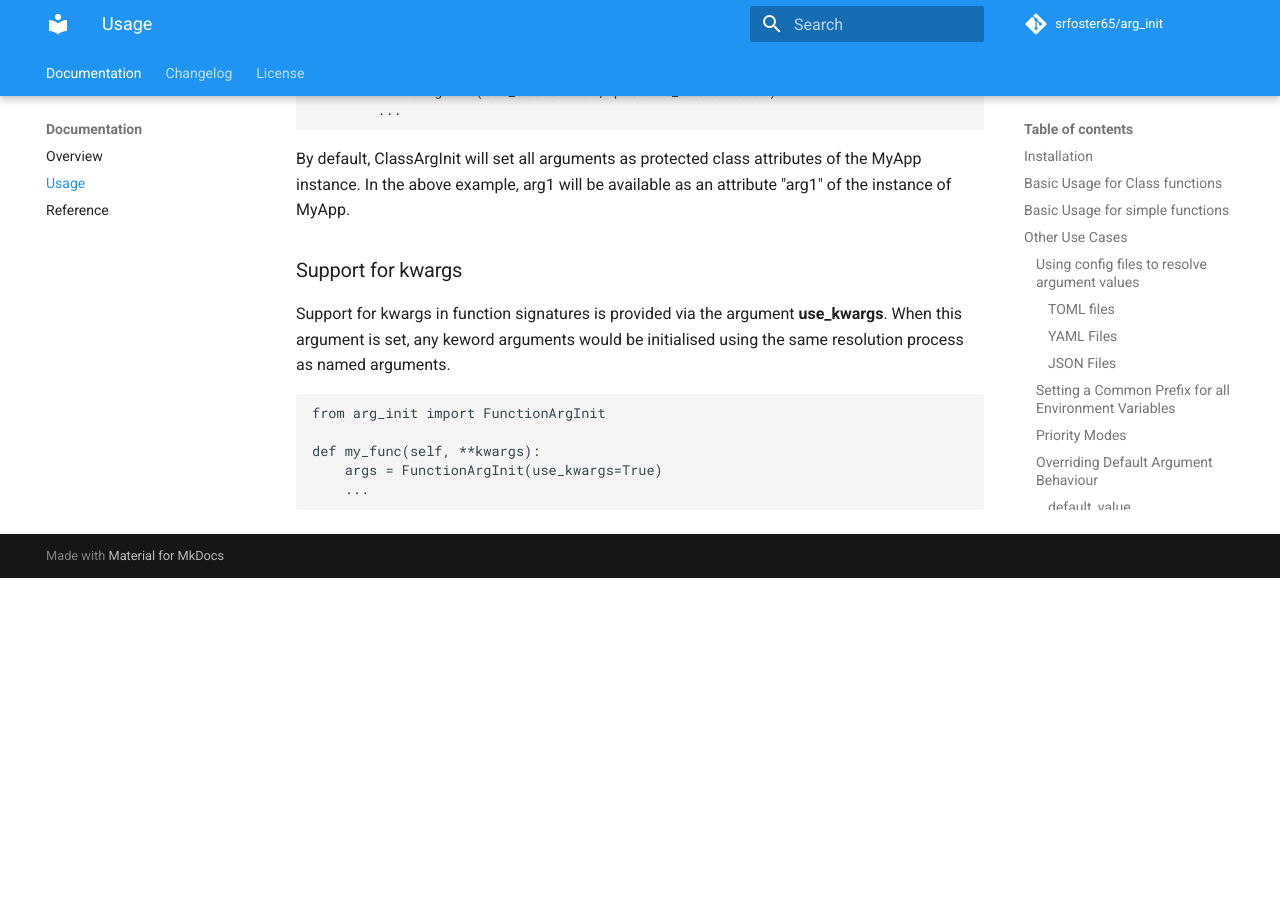
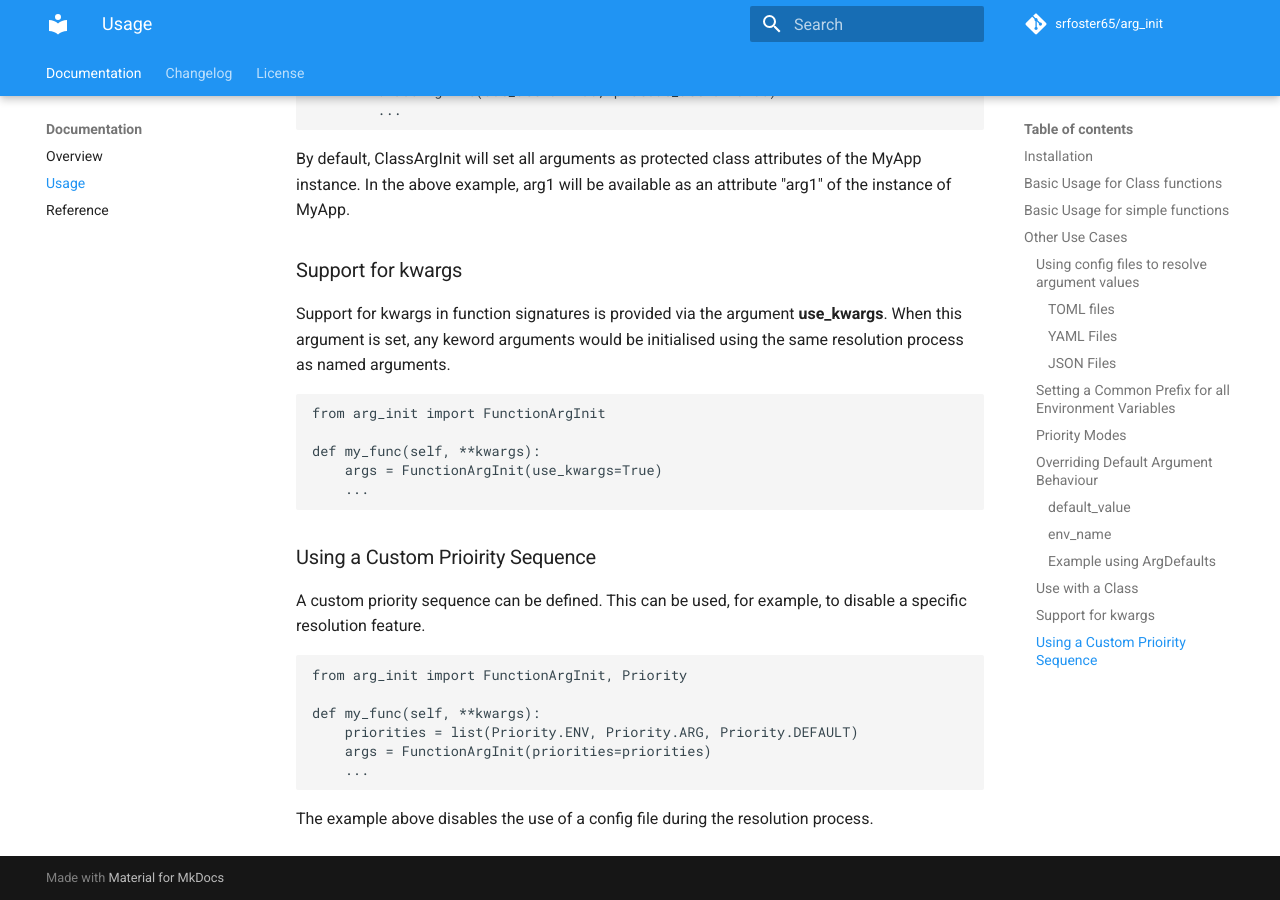
Before and after one commit to srfoster65/arg_init, an MkDocs documentation site: the page built from docs/usage.md, in a window 1280 px wide and 900 px high, scrolled down 3935 px. Built offline with MkDocs 1.6.1 and Material for MkDocs 9.7.7, drawn with Linux system fonts in a browser that asks for light colours; comment, search, counter and statistics services are not loaded; before the commit the page ends 4513 px from its top, so only the background shows below that.

````diff
--- a/docs/usage.md
+++ b/docs/usage.md
@@ -183,3 +183,18 @@ def my_func(self, **kwargs):
     args = FunctionArgInit(use_kwargs=True)
     ...
 ```
+
+### Using a Custom Prioirity Sequence
+
+A custom priority sequence can be defined. This can be used, for example, to disable a specific resolution feature.
+
+```python
+from arg_init import FunctionArgInit, Priority
+
+def my_func(self, **kwargs):
+    priorities = list(Priority.ENV, Priority.ARG, Priority.DEFAULT)
+    args = FunctionArgInit(priorities=priorities)
+    ...
+```
+
+The example above disables the use of a config file during the resolution process.
````
Also changed, not shown: docs/reference.md (+41 -10 lines), readme.md (+4 -6 lines).
